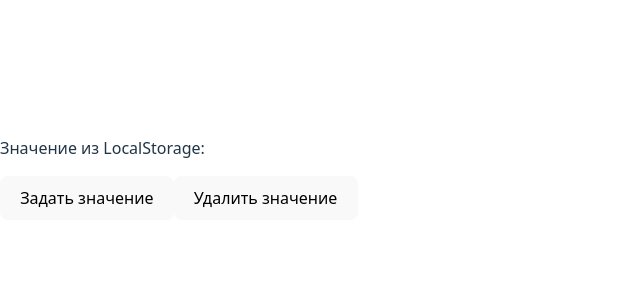
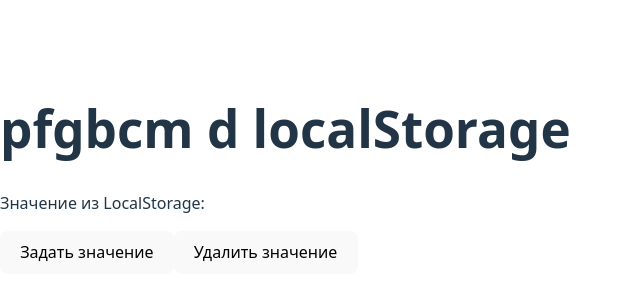
Before and after one commit to lenakokareva81/use, a React (Vite) app: page / in a window 1280 px wide. Shown: the part 230-530 px from the top of the page, without its empty margins (0-640 px from the left). Built offline with nearby package versions, Linux system fonts and the light colour scheme.

Commit message:
useLocalStorage+h1

```diff
--- a/src/App.jsx
+++ b/src/App.jsx
@@ -7,6 +7,7 @@ function App() {
 
   return (
     <>
+      <h1>pfgbcm d localStorage</h1>
       {/* <Demo /> */}
       <DemoToLocalStorage />
     </>
```
